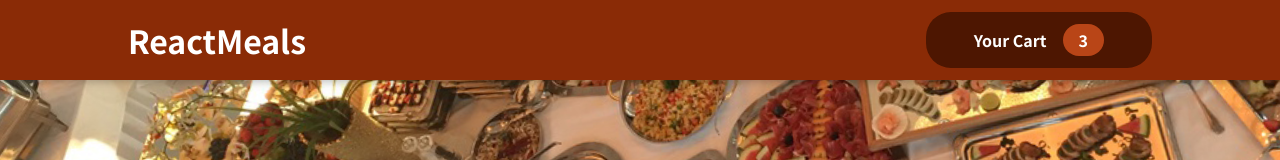
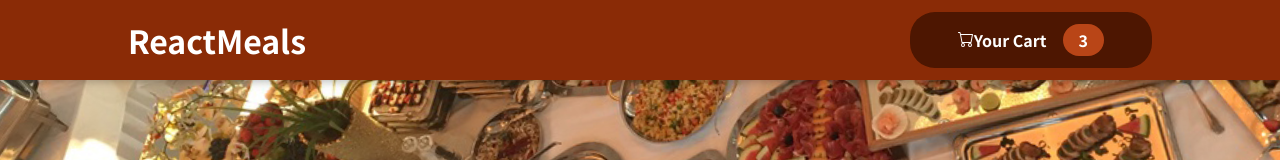
Before and after one commit to bduong94/food-ordering-app, a React (Create React App) app: page / in a window 1280 px wide. Shown: the top 160 px of the page. Built offline with nearby package versions, Linux system fonts and the light colour scheme.

Commit message:
Replace CartIcon svg with a working one

```diff
--- a/src/components/Cart/CartIcon.js
+++ b/src/components/Cart/CartIcon.js
@@ -1,11 +1,16 @@
+import React from "react";
+
 const CartIcon = () => {
   return (
     <svg
       xmlns="http://www.w3.org/2000/svg"
-      viewBox="0 0 20 20"
+      width="16"
+      height="16"
       fill="currentColor"
+      class="bi bi-cart"
+      viewBox="0 0 16 16"
     >
-      <path d="M3 1a1 1 0 000 2h1.22l.305 1.222a.997.997 0 00.01.042l1.358 5.43-.893.892C3.74 11.846 4.632 14 6.414 14H15a1 1 0 000-2H6.414l1-1H14a1 1 0 00.894-.553l3-6A1 1 0 0017 3H6.28l-.31-1.243A1 1 0 005 1H3zM16 16.5a1.5 1.5 0 11-3 0 1.5 1.5 0 013 0zM6.5 18a1.5 1.5 0 100-3 1.5 1.5 0 000 3z" />
+      <path d="M0 1.5A.5.5 0 0 1 .5 1H2a.5.5 0 0 1 .485.379L2.89 3H14.5a.5.5 0 0 1 .491.592l-1.5 8A.5.5 0 0 1 13 12H4a.5.5 0 0 1-.491-.408L2.01 3.607 1.61 2H.5a.5.5 0 0 1-.5-.5zM3.102 4l1.313 7h8.17l1.313-7H3.102zM5 12a2 2 0 1 0 0 4 2 2 0 0 0 0-4zm7 0a2 2 0 1 0 0 4 2 2 0 0 0 0-4zm-7 1a1 1 0 1 1 0 2 1 1 0 0 1 0-2zm7 0a1 1 0 1 1 0 2 1 1 0 0 1 0-2z" />
     </svg>
   );
 };
```
Also changed, not shown: 1 other file (tests, documents, lock files or other folders).
